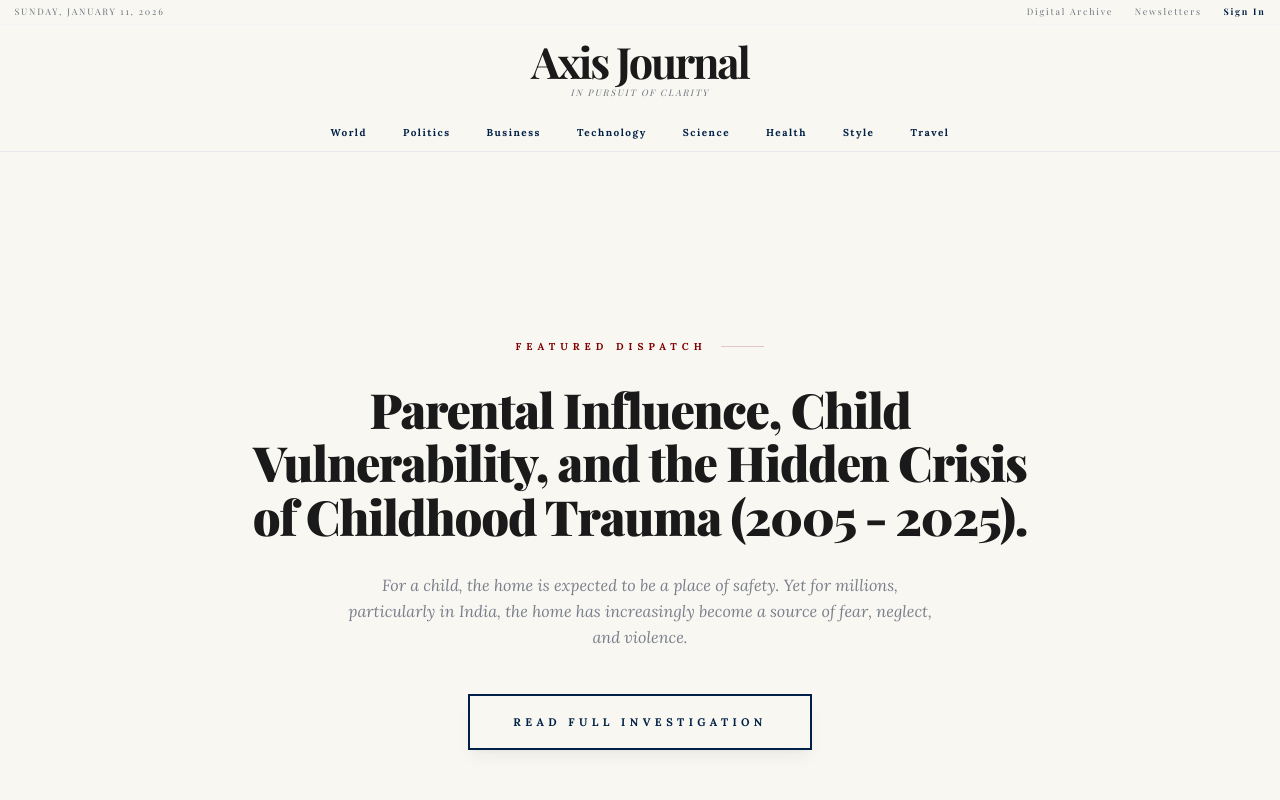
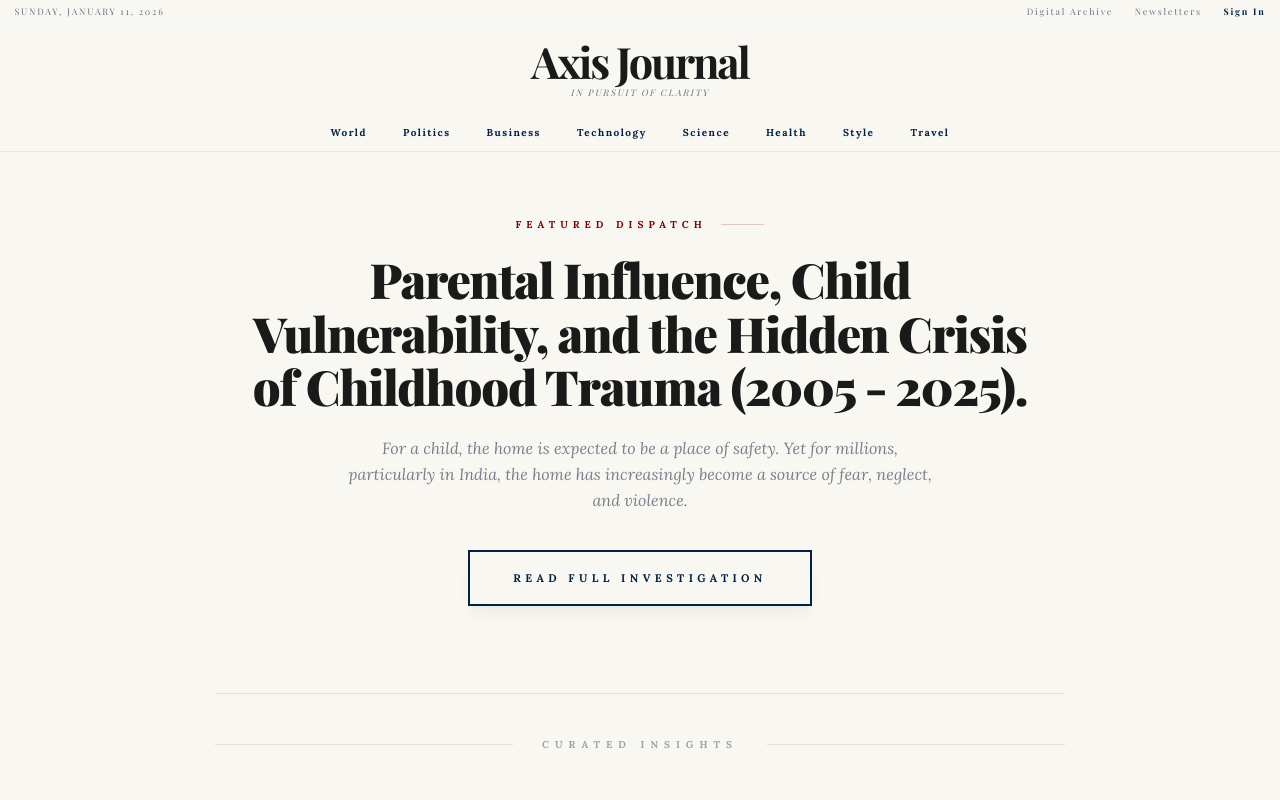
Before and after one commit to dineshgopim/axis_journal, a React (Vite) app: page / in a window 1280 px wide. Shown: the top 800 px of the page. Built offline with nearby package versions, Linux system fonts and the light colour scheme; a web font is replaced by a local one.

Commit message:
fix: Adjust layout for better spacing
Reduced top padding on the home page and featured article sections to improve visual flow and reduce whitespace.

```diff
--- a/App.tsx
+++ b/App.tsx
@@ -36,8 +36,8 @@ function App() {
               </div>
             </div>
           ) : (
-            /* HOME PAGE: Slightly wider for the feed, but centered */
-            <div className="w-full max-w-[850px] py-12 md:py-20">
+            /* HOME PAGE: Slightly wider for the feed, but centered. Reduced top padding to close gap. */
+            <div className="w-full max-w-[850px] pt-4 md:pt-6 pb-12 md:pb-20">
               <ArticleList
                 articles={articles}
                 onSelectArticle={handleSelectArticle}
--- a/components/ArticleList.tsx
+++ b/components/ArticleList.tsx
@@ -14,25 +14,25 @@ const ArticleList: React.FC<ArticleListProps> = ({ articles, onSelectArticle })
     <div className="animate-in fade-in duration-1000">
       {/*
         FEATURED ARTICLE "TYPOGRAPHIC STAGE"
-        Decreased title and subtitle font sizes by 10%.
+        Reduced vertical padding (pt-8 md:pt-12) to push content up.
       */}
       <section
-        className="relative w-full py-24 md:py-32 mb-16 overflow-hidden group cursor-pointer border-b border-axis-charcoal/10"
+        className="relative w-full pt-8 md:pt-12 pb-20 md:pb-24 mb-12 overflow-hidden group cursor-pointer border-b border-axis-charcoal/10"
         onClick={() => onSelectArticle(featuredArticle)}
       >
         <div className="flex flex-col items-center text-center max-w-4xl mx-auto">
-          <div className="flex items-center gap-4 mb-8">
+          <div className="flex items-center gap-4 mb-6">
             <span className="text-[10px] font-bold uppercase tracking-[0.5em] text-axis-maroon">
               Featured Dispatch
             </span>
             <div className="h-px w-12 bg-axis-maroon/20"></div>
           </div>
 
-          <h2 className="font-serif text-[1.68rem] md:text-[2.7rem] lg:text-[3.37rem] font-black text-axis-charcoal leading-[1.1] tracking-tight group-hover:text-axis-navy transition-colors mb-8">
+          <h2 className="font-serif text-[1.68rem] md:text-[2.7rem] lg:text-[3.37rem] font-black text-axis-charcoal leading-[1.1] tracking-tight group-hover:text-axis-navy transition-colors mb-6">
             {featuredArticle.title}
           </h2>
 
-          <p className="font-body text-[1rem] md:text-[1.12rem] text-gray-500 leading-relaxed max-w-2xl opacity-90 mb-12 italic">
+          <p className="font-body text-[1rem] md:text-[1.12rem] text-gray-500 leading-relaxed max-w-2xl opacity-90 mb-10 italic">
             {featuredArticle.subtitle}
           </p>
 
```
